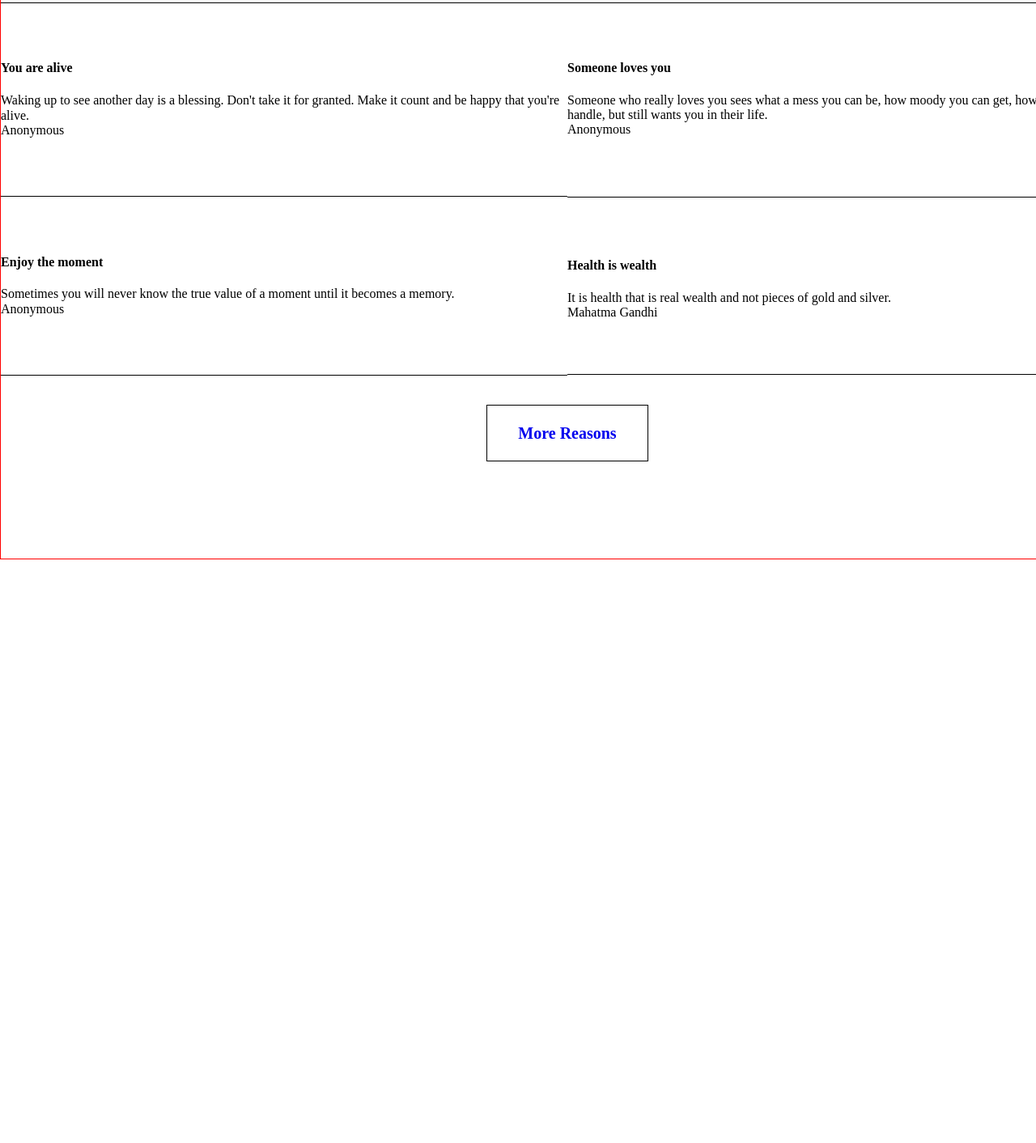
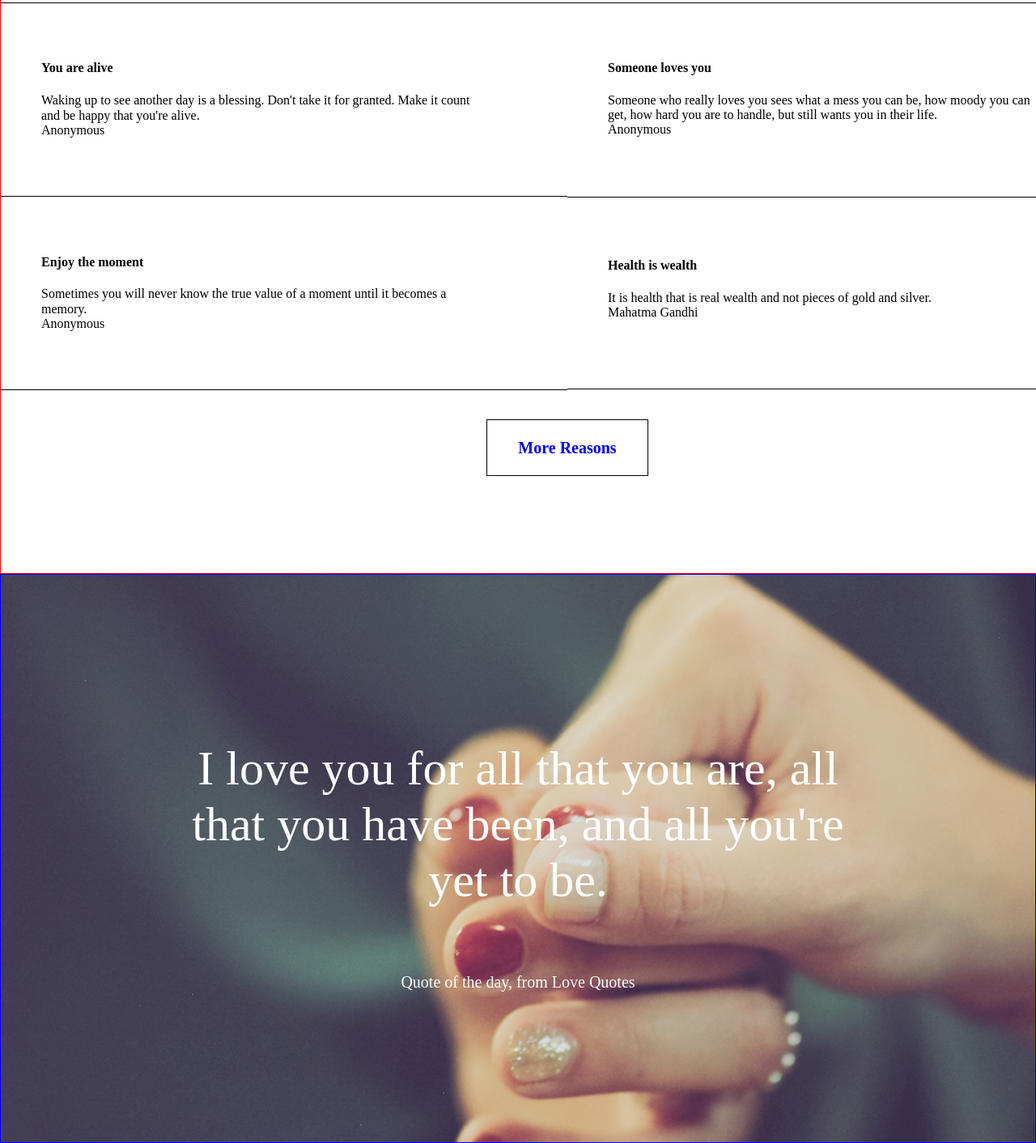
Before and after one commit to PaulaZP/Web-Proyecto-Smile, a website: page index.html in a window 1280 px wide. Shown: the part 3204-4616 px from the top of the page at 81% size. Before the commit the page ends 3895 px from the top, so only its background shows below. Drawn offline with Linux system fonts and the light colour scheme.

Commit message:
Agrego contenido cuatro en el html y el css

```diff
--- a/index.html
+++ b/index.html
@@ -104,6 +104,13 @@
                     <a href="#">More Reasons</a>
                 </div>
             </div>
+
+            <!--------------------Contenido 5-------------------->
+            <div class="fondo-2">
+                <p class="cont-5-p-1">I love you for all that you are, all that you have been,
+                and all you're yet to be.</p>
+                <p class="cont-5-p-2">Quote of the day, from Love Quotes</p>
+            </div>
         </div>
     </body>
 </html>
--- a/sass/partial/_content.scss
+++ b/sass/partial/_content.scss
@@ -91,7 +91,17 @@
 .content-c-5{
     border-bottom: 1px solid #000000;
     padding-top: 50px;
-    padding-bottom: 51px;
+    padding-bottom: 69px;
+}
+
+.content-3 h4{
+    width: 548px;
+    margin-left: 50px;
+}
+
+.content-3 p{
+    width: 548px;
+    margin-left: 50px;
 }
 
 .boton-1{
@@ -106,3 +116,25 @@
     font-weight: bold;
     padding: 23px 38px;
 }
+
+/*-----------Contenido 4-----------*/
+.fondo-2{
+    background-image: url("../img/3.jpg");
+    background-size: cover;
+    border: 1px solid blue;
+}
+.cont-5-p-1{
+    padding-top: 205px;
+    margin: 0 auto;
+    font-size: 60px;
+    color: white;
+    width: 819px;
+    text-align: center;
+}
+.cont-5-p-2{
+    padding-top: 60px;
+    padding-bottom: 166px;
+    font-size: 20px;
+    color: white;
+    text-align: center;
+}
```
Also changed, not shown: css/style.css.
